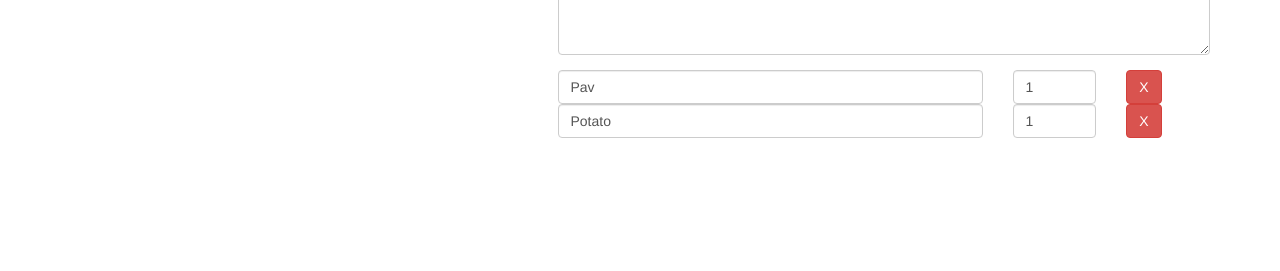
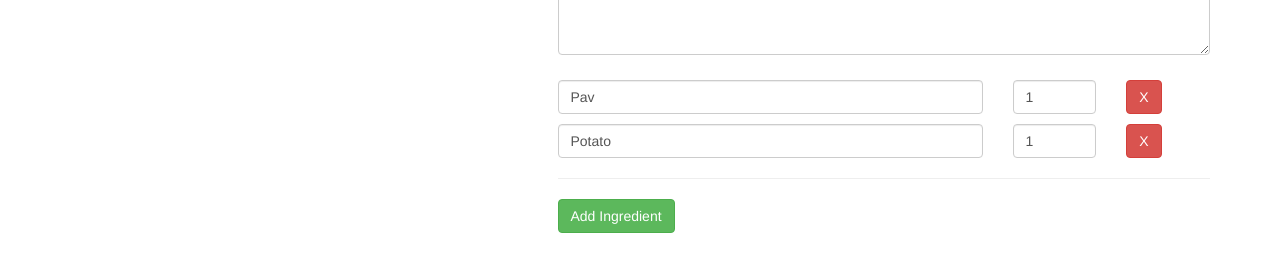
Before and after one commit to dipesh-03/Angular_Project, an Angular app: page /recipes/1/edit in a window 1280 px wide. Shown: the part 359-630 px from the top of the page. Built offline with nearby package versions, Linux system fonts and the light colour scheme.

Commit message:
new ingredient Control

```diff
--- a/src/app/recipes/recipe-edit/recipe-edit.component.html
+++ b/src/app/recipes/recipe-edit/recipe-edit.component.html
@@ -53,7 +53,8 @@
                 <div class="col-xs-12" formArrayName="ingredients">
                     <div class="row"
                         *ngFor="let ingredientCtrl of controls; let i = index"
-                        [formGroupName]="i">
+                        [formGroupName]="i"
+                        style="margin-top: 10px;">
                         <div class="col-xs-8">
                             <input
                             type="text"
@@ -70,6 +71,12 @@
                             <button class="btn btn-danger">X</button>
                         </div>
                     </div>
+                    <hr>
+                    <div class="row">
+                        <div class="col-xs-12">
+                            <button type="button" class="btn btn-success" (click)="onAddIngredient()" >Add Ingredient</button>
+                        </div>
+                    </div>
                 </div>
             </div>
         </form>
--- a/src/app/recipes/recipe-edit/recipe-edit.component.ts
+++ b/src/app/recipes/recipe-edit/recipe-edit.component.ts
@@ -27,6 +27,15 @@
 
   onSubmit(){
     console.log(this.recipeForm);
+  }
+
+  onAddIngredient(){
+    (<FormArray>this.recipeForm.get('ingredients')).push(
+      new FormGroup({
+        'name': new FormControl(),
+        'amount': new FormControl()
+      })
+    )
   }
 
   private inItForm(){
```
